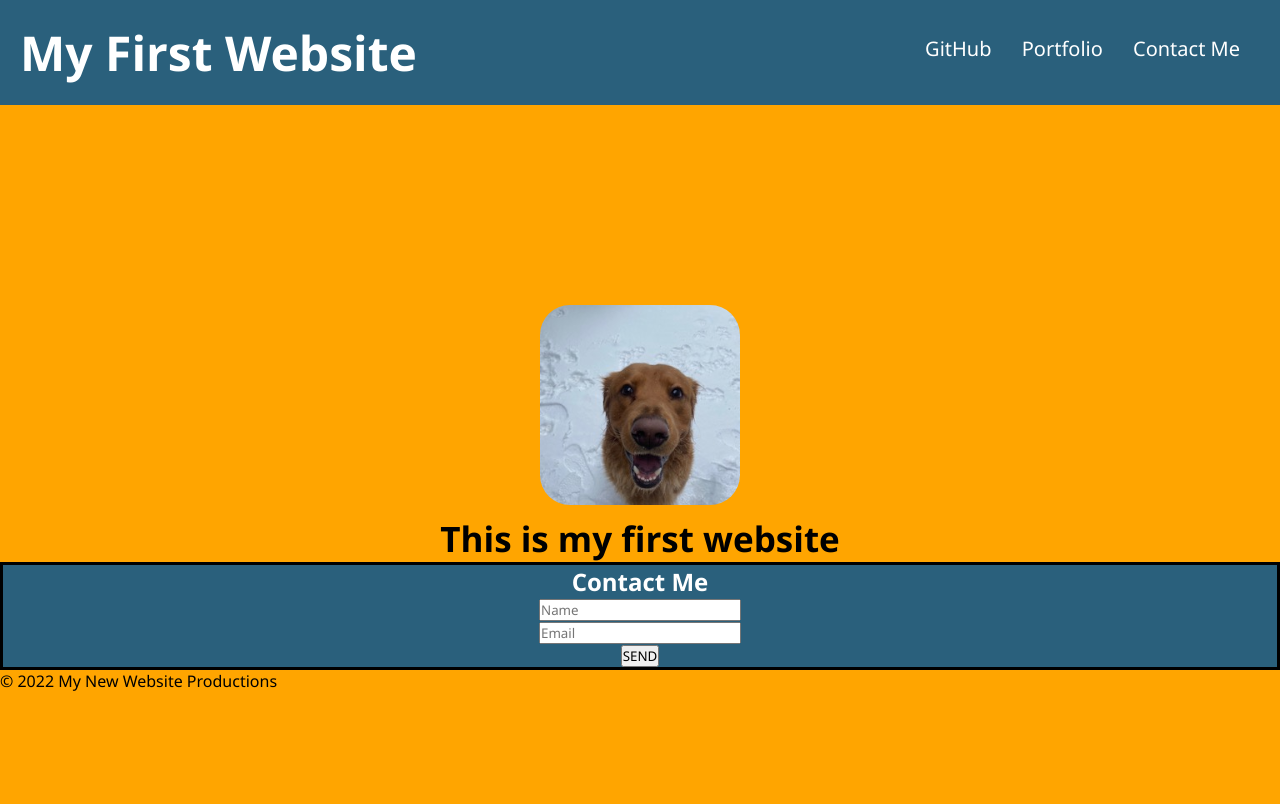
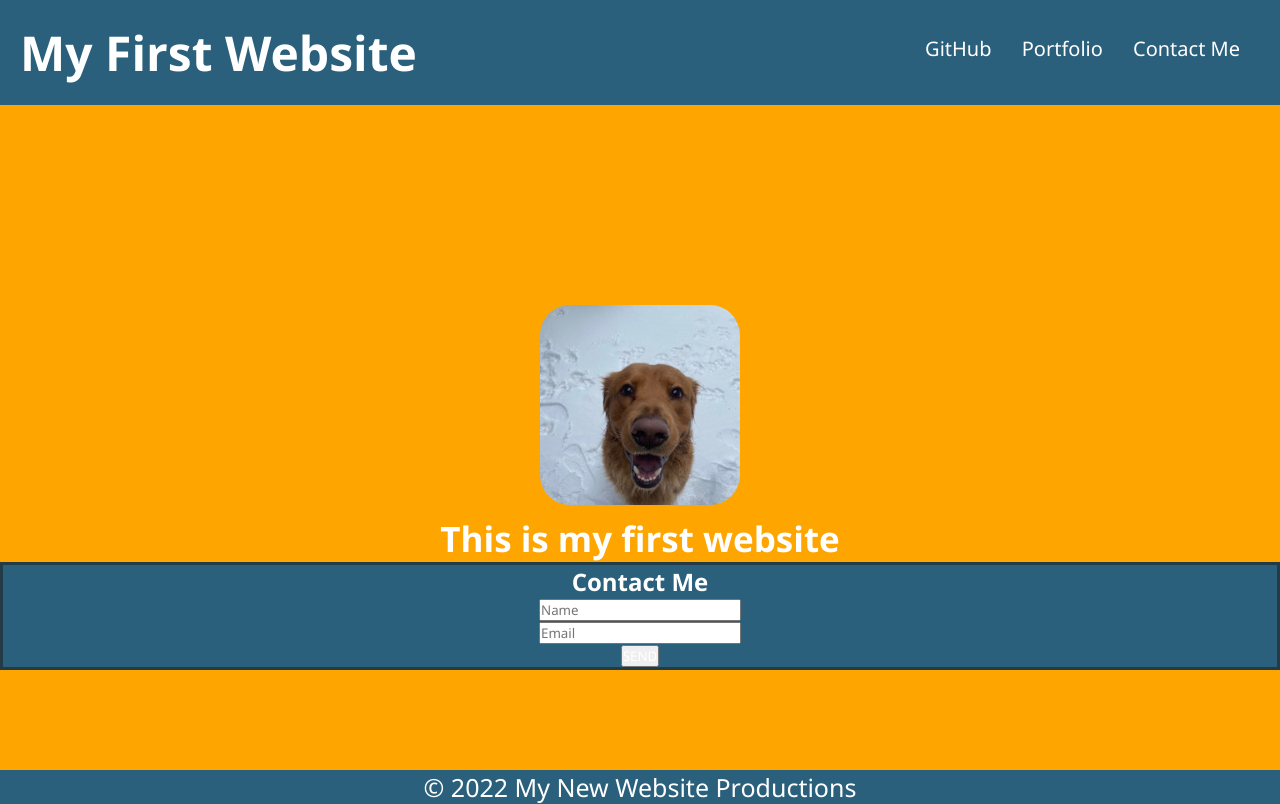
Before and after one commit to carson-loser/first-website, a plain HTML site: page index.html in a window 1280 px wide. Drawn offline with Linux system fonts and the light colour scheme.

Commit message:
finished product for html and css

```diff
--- a/assets/css/style.css
+++ b/assets/css/style.css
@@ -1,6 +1,7 @@
 * {
   font-family:'Segoe UI', Tahoma, Geneva, Verdana, sans-serif;
   padding: 0;
+  color: white;
   margin: 0;
 }
 
@@ -53,6 +54,7 @@ img {
 .contact {
  background-color:#2a607c;
  border-style: solid;
+ border-color:#233b47;
 }
 
 .contact-header {
@@ -62,6 +64,11 @@ img {
 
 form {
   text-align: center;
+}
 
-
+footer {
+  text-align: center;
+  font-size: 25px;
+  background-color:#2a607c;
+  margin-top: 100px;
 }
```
